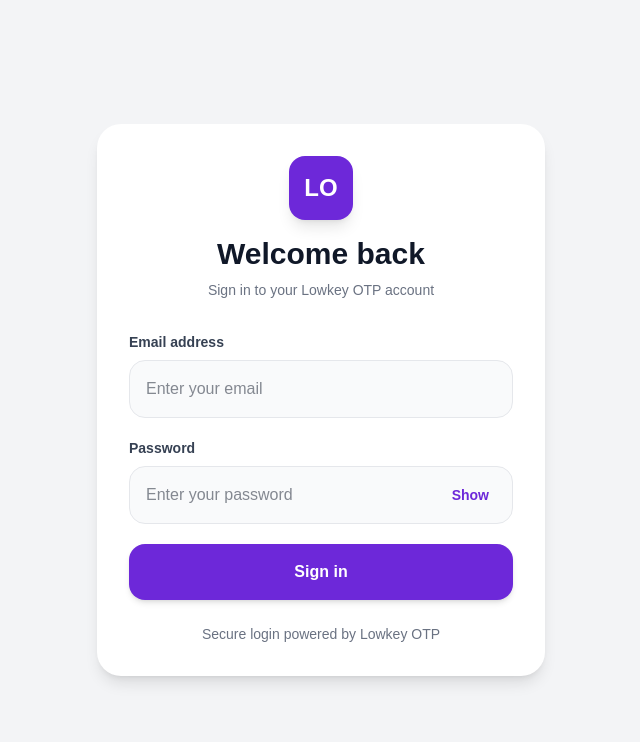
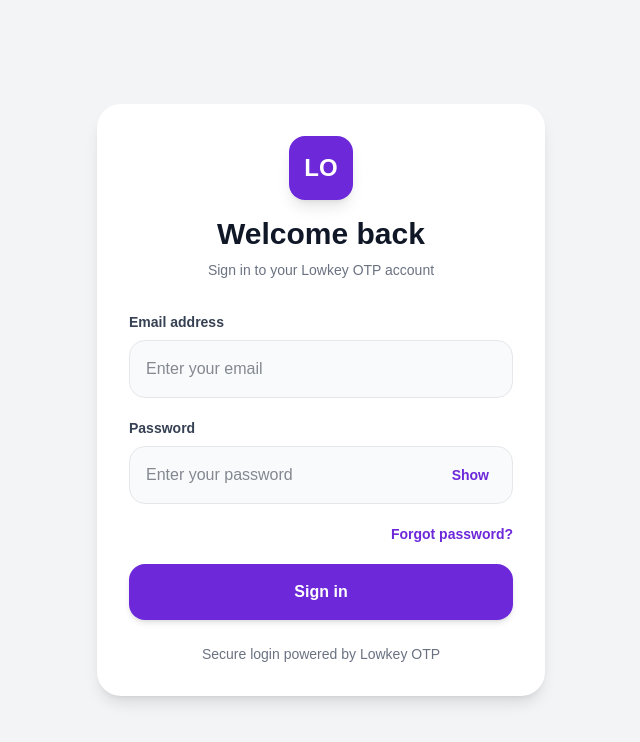
Before and after one commit to lowkeyotp-cell/lowkey-otp-hub, a Next.js app: page /login in a window 1280 px wide. Shown: the top 742 px of the page, without its empty margins (319-959 px from the left). Built offline with nearby package versions, Linux system fonts and the light colour scheme.

Commit message:
Fix auth persistence and logout flow

```diff
--- a/app/dashboard/page.tsx
+++ b/app/dashboard/page.tsx
@@ -5,7 +5,7 @@
 import { useEffect, useState } from "react";
 
 import { doc, getDoc } from "firebase/firestore";
-import { signOut } from "firebase/auth";
+import { onAuthStateChanged, signOut } from "firebase/auth";
 
 import { auth, db } from "@/lib/firebase";
 
@@ -17,17 +17,17 @@
   const [referralCopied, setReferralCopied] = useState(false);
   const [loading, setLoading] = useState(true);
   const [logoClicks, setLogoClicks] = useState(0);
+  const [showLogoutConfirm, setShowLogoutConfirm] = useState(false);
+  const [loggingOut, setLoggingOut] = useState(false);
 
   useEffect(() => {
-    const loadUserData = async () => {
+    const unsubscribe = onAuthStateChanged(auth, async (user) => {
+      if (!user) {
+        router.replace("/login");
+        return;
+      }
+
       try {
-        const user = auth.currentUser;
-
-        if (!user) {
-          router.push("/login");
-          return;
-        }
-
         const userRef = doc(db, "users", user.uid);
         const userSnap = await getDoc(userRef);
 
@@ -61,9 +61,9 @@
       } finally {
         setLoading(false);
       }
-    };
+    });
 
-    loadUserData();
+    return () => unsubscribe();
   }, [router]);
 
   const handleLogoClick = () => {
@@ -95,8 +95,15 @@
   };
 
   const handleLogout = async () => {
-    await signOut(auth);
-    router.push("/login");
+    try {
+      setLoggingOut(true);
+      await signOut(auth);
+      router.replace("/login");
+    } catch (error) {
+      console.error("Logout error:", error);
+      setLoggingOut(false);
+      setShowLogoutConfirm(false);
+    }
   };
 
   if (loading) {
@@ -386,10 +393,13 @@
         {/* Logout */}
         <button
           type="button"
-          onClick={handleLogout}
-          className="mt-4 w-full rounded-3xl border border-red-500/10 bg-red-500/[0.05] py-4 text-sm font-bold text-red-400 active:scale-[0.98] transition"
+          onClick={() => setShowLogoutConfirm(true)}
+          className="mt-4 flex w-full items-center justify-center gap-3 rounded-3xl border border-red-500/10 bg-red-500/[0.05] py-4 text-sm font-bold text-red-400 transition hover:border-red-500/20 hover:bg-red-500/[0.08] active:scale-[0.98]"
         >
-          Log Out
+          <span className="flex h-8 w-8 items-center justify-center rounded-xl bg-red-500/10 text-red-400">
+            ↪
+          </span>
+          <span>Log Out</span>
         </button>
 
         <p className="text-center text-[10px] text-gray-700 mt-7 tracking-widest uppercase">
@@ -397,6 +407,52 @@
         </p>
 
       </div>
+      {showLogoutConfirm && (
+        <div
+          className="fixed inset-0 z-50 flex items-center justify-center bg-black/70 p-5 backdrop-blur-sm"
+          role="dialog"
+          aria-modal="true"
+          aria-labelledby="logout-title"
+        >
+          <div className="w-full max-w-sm rounded-3xl border border-white/10 bg-[#0d121d] p-6 shadow-2xl">
+            <div className="mx-auto flex h-14 w-14 items-center justify-center rounded-2xl bg-red-500/10 text-2xl text-red-400">
+              ↪
+            </div>
+
+            <h2
+              id="logout-title"
+              className="mt-5 text-center text-xl font-black text-white"
+            >
+              Sign out of LOWKEY?
+            </h2>
+
+            <p className="mt-2 text-center text-sm leading-6 text-gray-400">
+              You will need to sign in again to access your LOWKEY account.
+            </p>
+
+            <div className="mt-6 grid grid-cols-2 gap-3">
+              <button
+                type="button"
+                onClick={() => setShowLogoutConfirm(false)}
+                disabled={loggingOut}
+                className="rounded-2xl border border-white/10 bg-white/5 px-4 py-3 font-bold text-gray-300 transition hover:bg-white/10 hover:text-white disabled:opacity-50"
+              >
+                Cancel
+              </button>
+
+              <button
+                type="button"
+                onClick={handleLogout}
+                disabled={loggingOut}
+                className="rounded-2xl bg-red-500 px-4 py-3 font-bold text-white transition hover:bg-red-400 active:scale-[0.98] disabled:cursor-not-allowed disabled:opacity-50"
+              >
+                {loggingOut ? "Signing out..." : "Sign Out"}
+              </button>
+            </div>
+          </div>
+        </div>
+      )}
+
     </main>
   );
 }
--- a/app/login/page.tsx
+++ b/app/login/page.tsx
@@ -5,6 +5,7 @@
 
 import {
   signInWithEmailAndPassword,
+  sendPasswordResetEmail,
 } from "firebase/auth";
 
 import {
@@ -24,6 +25,8 @@
   const [password, setPassword] = useState("");
 
   const [loading, setLoading] = useState(false);
+  const [resettingPassword, setResettingPassword] =
+    useState(false);
   const [showPassword, setShowPassword] =
     useState(false);
 
@@ -43,6 +46,74 @@
       message,
       type,
     });
+  };
+
+  const handleForgotPassword = async () => {
+    if (!email.trim()) {
+      showPopup(
+        "Enter your email",
+        "Please enter your email address first so we can send you a password reset link.",
+        "error"
+      );
+      return;
+    }
+
+    try {
+      setResettingPassword(true);
+
+      await sendPasswordResetEmail(
+        auth,
+        email.trim()
+      );
+
+      showPopup(
+        "Reset email sent",
+        "Check your email for a password reset link. If you don't see it, check your spam or junk folder.",
+        "success"
+      );
+    } catch (error: any) {
+      console.error(
+        "Password reset error:",
+        error
+      );
+
+      let message =
+        "We couldn't send the password reset email. Please try again.";
+
+      if (
+        error?.code ===
+        "auth/user-not-found"
+      ) {
+        message =
+          "No account was found with this email address.";
+      } else if (
+        error?.code ===
+        "auth/invalid-email"
+      ) {
+        message =
+          "Please enter a valid email address.";
+      } else if (
+        error?.code ===
+        "auth/too-many-requests"
+      ) {
+        message =
+          "Too many reset attempts. Please wait a moment and try again.";
+      } else if (
+        error?.code ===
+        "auth/network-request-failed"
+      ) {
+        message =
+          "Network connection failed. Please check your internet connection.";
+      }
+
+      showPopup(
+        "Password reset failed",
+        message,
+        "error"
+      );
+    } finally {
+      setResettingPassword(false);
+    }
   };
 
   const handleLogin = async () => {
@@ -295,6 +366,19 @@
             </div>
           </div>
 
+          <div className="flex justify-end">
+            <button
+              type="button"
+              onClick={handleForgotPassword}
+              disabled={loading || resettingPassword}
+              className="text-sm font-semibold text-primary transition hover:opacity-80 disabled:cursor-not-allowed disabled:opacity-50"
+            >
+              {resettingPassword
+                ? "Sending reset link..."
+                : "Forgot password?"}
+            </button>
+          </div>
+
           <button
             type="button"
             onClick={handleLogin}
--- a/app/marketplace/page.tsx
+++ b/app/marketplace/page.tsx
@@ -122,7 +122,7 @@
         <div className="mx-auto flex max-w-7xl items-center justify-between px-4 py-5 sm:px-6 lg:px-8">
           <div>
             <Link
-              href="/"
+              href="/dashboard"
               className="text-2xl font-black tracking-tight"
             >
               LOWKEY{" "}
```
